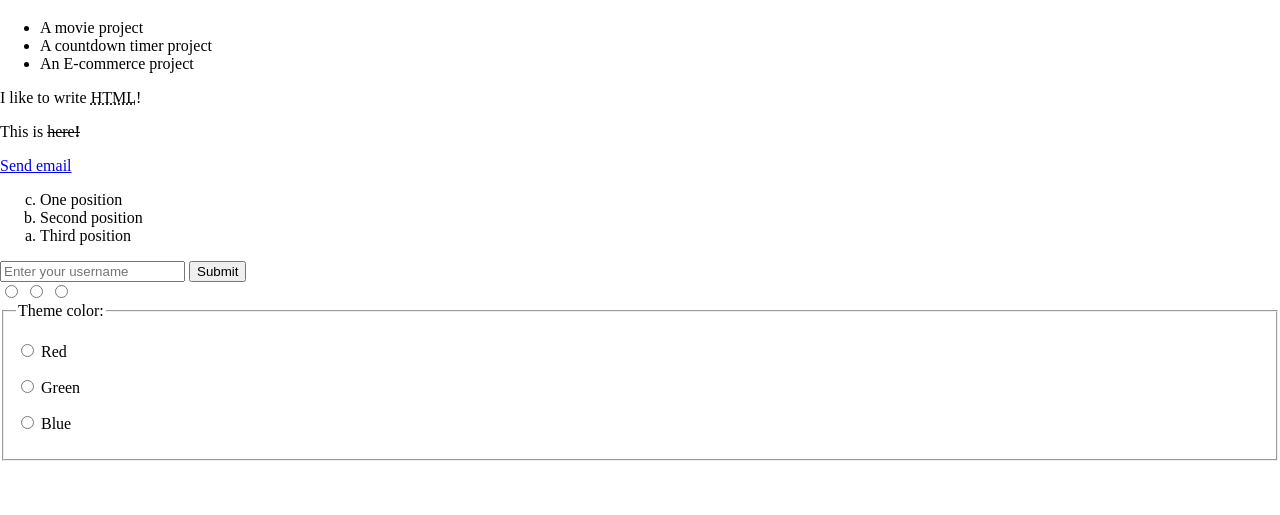
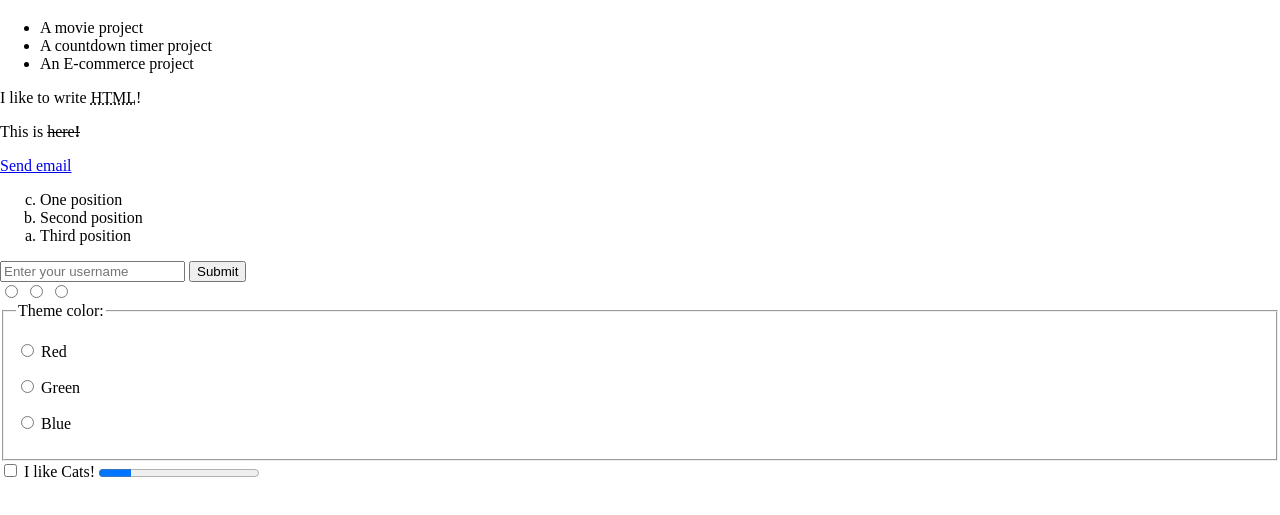
Before and after one commit to Bloom-Sayiorri/js-prac, a plain HTML site: page index.html in a window 1280 px wide. Shown: the part 61-576 px from the top of the page. Drawn offline with Linux system fonts and the light colour scheme.

Commit message:
progress bar

```diff
--- a/index.html
+++ b/index.html
@@ -44,6 +44,15 @@
             <label for="blue">Blue</label>
             </p>
            </fieldset>
+           <label>
+                <input type="checkbox" name="Cats">
+                I like Cats!
+           </label>
+           <progress max="100" value="20">
+            <div class="progress-bar">
+            <span style="width: 20%;">Progress: 20%</span>
+            </div>
+           </progress>
     </main>
     <script type="text/javascript" src="black-jack-game.js"></script>
 </body>
```
